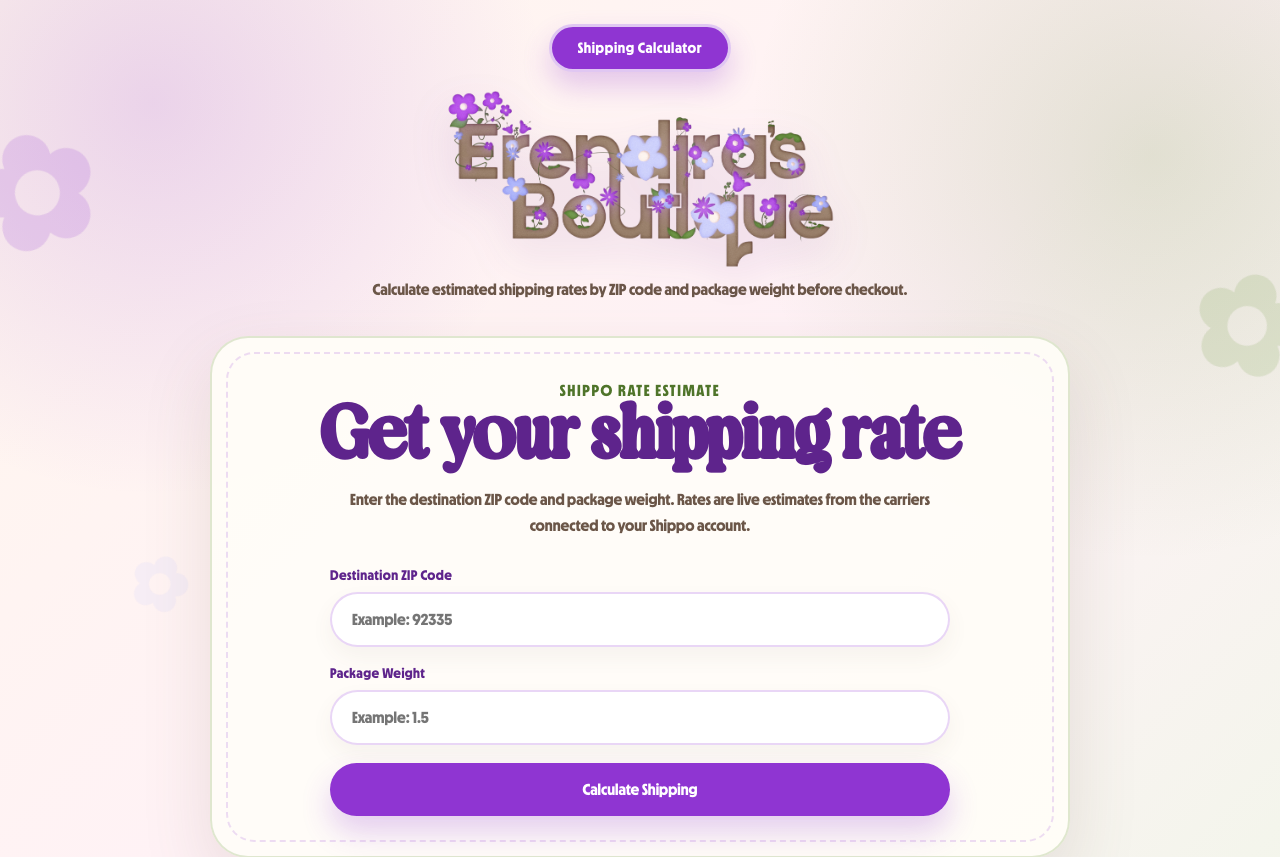
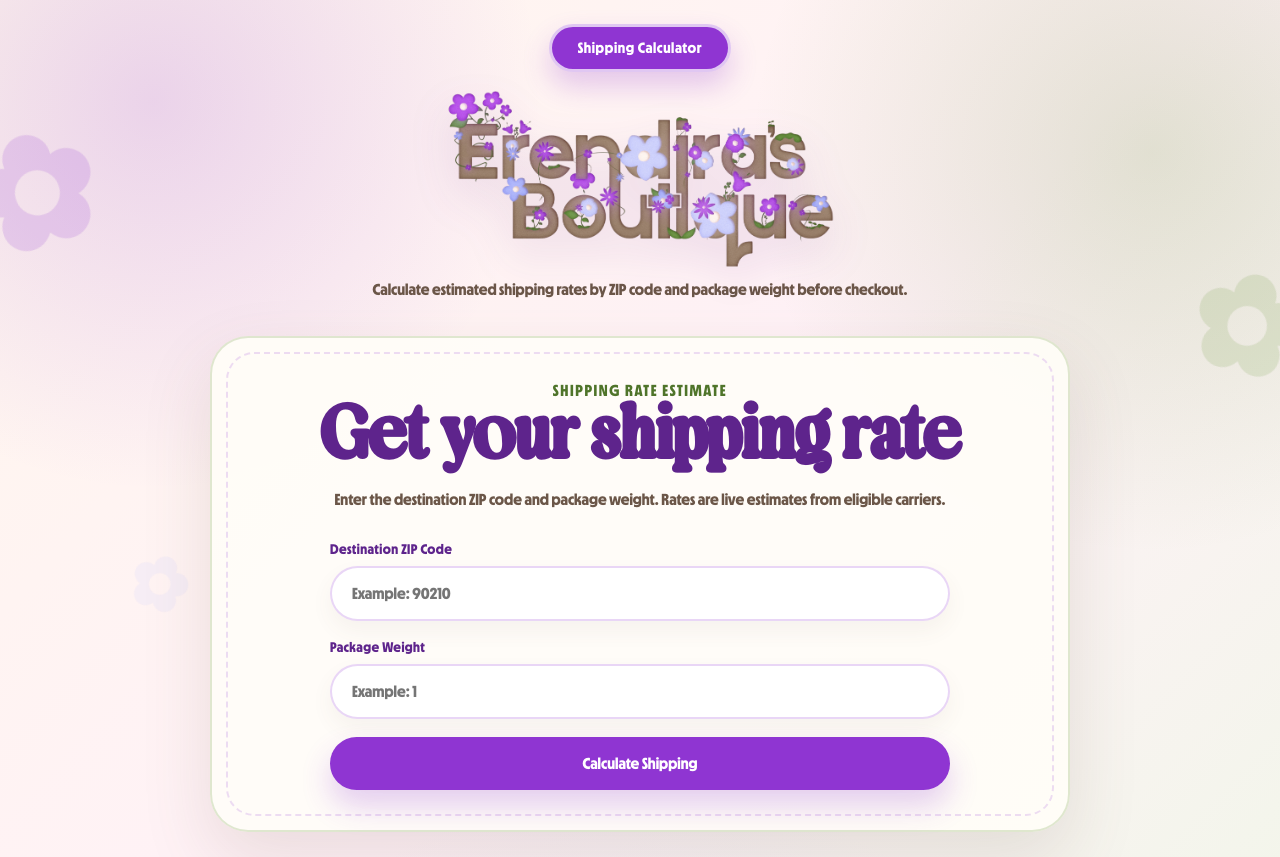
Before and after one commit to erendirasboutique/shipping-calculator, a Next.js app: page / in a window 1280 px wide. Shown: the top 857 px of the page. Built offline with nearby package versions, Linux system fonts and the light colour scheme.

Commit message:
Revise shipping rate estimate labels and placeholders
Updated text labels and placeholders for clarity.

```diff
--- a/app/page.js
+++ b/app/page.js
@@ -60,11 +60,11 @@ export default function HomePage() {
 
       <main className="portalCard">
         <section className="cardHeader">
-          <p className="miniLabel">Shippo Rate Estimate</p>
+          <p className="miniLabel"> Shipping Rate Estimate</p>
           <h1>Get your shipping rate</h1>
           <p>
             Enter the destination ZIP code and package weight. Rates are live estimates
-            from the carriers connected to your Shippo account.
+            from eligible carriers.
           </p>
         </section>
 
@@ -75,7 +75,7 @@ export default function HomePage() {
               id="zip"
               value={zip}
               onChange={(event) => setZip(event.target.value)}
-              placeholder="Example: 92335"
+              placeholder="Example: 90210"
               required
             />
           </div>
@@ -86,7 +86,7 @@ export default function HomePage() {
               id="weight"
               value={weight}
               onChange={(event) => setWeight(event.target.value)}
-              placeholder="Example: 1.5"
+              placeholder="Example: 1"
               type="number"
               min="0.1"
               step="0.1"
```
